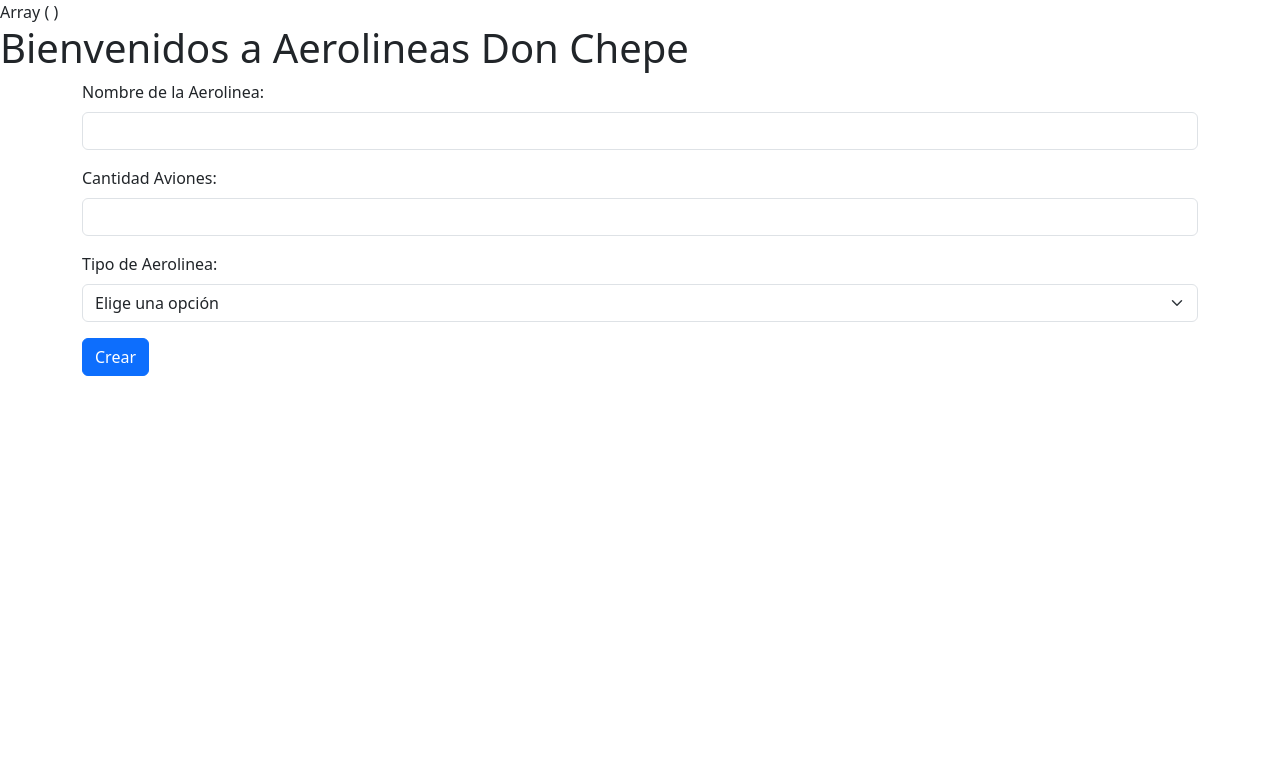
After one commit to Luis-Hdez/Bootcamp-FSJ30, a PHP site: page /POO/airline_project/index.php in a window 1280 px wide. The commit adds this page. Shown: the top 783 px of the page. Run offline with PHP 8.4, Linux system fonts and the light colour scheme.

Commit message:
intro POO

```diff
--- /dev/null
+++ b/PHP/POO/airline_project/Airline.php
@@ -0,0 +1 @@
+<?php
--- /dev/null
+++ b/PHP/POO/airline_project/index.php
@@ -0,0 +1,41 @@
+<?php
+print_r($_POST);
+?>
+<!DOCTYPE html>
+<html lang="en">
+
+<head>
+    <meta charset="UTF-8">
+    <meta name="viewport" content="width=device-width, initial-scale=1.0">
+    <title>CRUD Airline Project</title>
+    <link href="https://cdn.jsdelivr.net/npm/bootstrap@5.3.8/dist/css/bootstrap.min.css" rel="stylesheet" integrity="sha384-sRIl4kxILFvY47J16cr9ZwB07vP4J8+LH7qKQnuqkuIAvNWLzeN8tE5YBujZqJLB" crossorigin="anonymous">
+</head>
+
+<body>
+    <h1>Bienvenidos a Aerolineas Don Chepe</h1>
+    <form class="container" action="" method="POST">
+        <div class="mb-3">
+            <label for="name" class="form-label">Nombre de la Aerolinea:</label>
+            <input type="text" class="form-control" id="name" name="name" required>
+        </div>
+        <div class="mb-3">
+            <label for="cantidad_aviones" class="form-label">Cantidad Aviones: </label>
+            <input type="number" class="form-control" name="cantidad_aviones" required>
+        </div>
+        <div class="mb-3">
+            <label for="tipo_aerolinea" class="form-label">Tipo de Aerolinea:</label>
+            <select class="form-select" name="tipo_aerolinea" required>
+                <option value="" disabled selected>Elige una opción</option>
+                <option value="Privado">Privado</option>
+                <option value="Comercial">Comercial</option>
+                <option value="Carga">Carga</option>
+                <option value="Nacional">Nacional</option>
+            </select>
+        </div>
+        <button type="submit" class="btn btn-primary">Crear</button>
+    </form>
+
+    <script src="https://cdn.jsdelivr.net/npm/bootstrap@5.3.8/dist/js/bootstrap.bundle.min.js" integrity="sha384-FKyoEForCGlyvwx9Hj09JcYn3nv7wiPVlz7YYwJrWVcXK/BmnVDxM+D2scQbITxI" crossorigin="anonymous"></script>
+</body>
+
+</html>
```
Also changed, not shown: PHP/POO/index.php (added, +21 -0 lines), PHP/POO/procesamientoDatos.php (added, +36 -0 lines), PHP/algoritmos.php (+15 -13 lines), PHP/ejercicios.js (added, +45 -0 lines).
